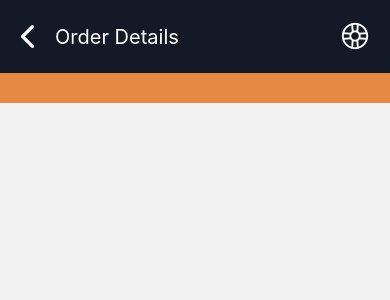
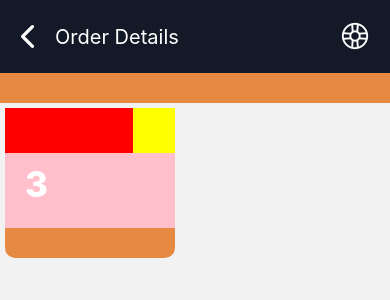
Before and after one commit to kartikey-mittal/DashMerchant, a React Native app: screen /OrderDetails in a window 390 px wide. Shown: the top 300 px of the page. Built offline with nearby package versions, Linux system fonts and the light colour scheme.

Commit message:
Second Commit

```diff
--- a/App.js
+++ b/App.js
@@ -9,11 +9,7 @@ import OrderDetails from './Screens/OrderDetails';
 const Stack = createStackNavigator();
 
 const App = () => {
-  const [isOnline, setIsOnline] = useState(true);
 
-  const toggleOnlineStatus = () => {
-    setIsOnline(!isOnline);
-  };
 
   return (
     <NavigationContainer>
--- a/Screens/OrderDetails.js
+++ b/Screens/OrderDetails.js
@@ -1,6 +1,8 @@
 import { SafeAreaView, StatusBar, Dimensions } from 'react-native';
 import NavBarOrder from '../components/OrderDetails/NavBarOrder';
 import OrderStatus from '../components/OrderDetails/OrderStatus';
+
+import Card from '../components/Home/Card';
 
 const OrderDetails = () => {
 
@@ -10,6 +12,7 @@ const OrderDetails = () => {
             <StatusBar backgroundColor="#131927" barStyle="light-content" />
             <NavBarOrder />
             <OrderStatus />
+            <Card />
         </SafeAreaView>
     );
 };
--- /dev/null
+++ b/components/Home/Card.js
@@ -0,0 +1,26 @@
+import React from 'react';
+import { View, Text, TouchableOpacity } from 'react-native';
+import Icon from 'react-native-vector-icons/Ionicons'; // replace with your actual icon component
+
+const Card = () => {
+    return (
+        <View style={{ borderRadius: 10, backgroundColor: '#e68943', height: 150, width: 170, margin: 5 }}>
+
+            <View style={{ backgroundColor: 'yellow', flex: 0.3, flexDirection: 'row' }}>
+                <View style={{ backgroundColor: 'red', flex: 0.75 }}>
+
+                </View>
+            </View>
+            {/* Second Row */}
+            <View style={{ backgroundColor: 'pink', flex: 0.5, flexDirection: 'row' }}>
+                <Text style={{ textAlign: 'center', textAlignVertical: 'center', margin: 10, marginLeft: 20, fontSize: 35, fontWeight: 800, color: "white" }}>3</Text>
+
+                <View style={{}}></View>
+
+            </View>
+
+        </View>
+    )
+}
+
+export default Card;
```
